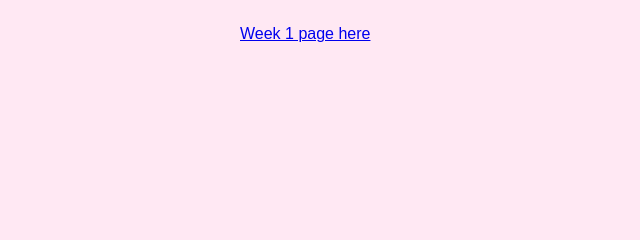
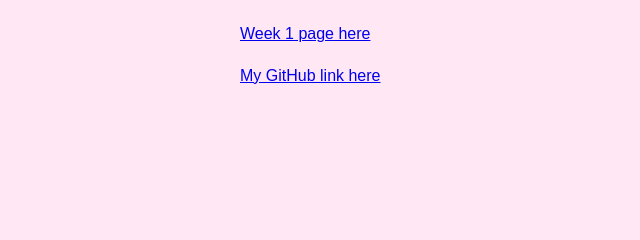
Before and after one commit to Leama5/LinuxCourse, a Flask app: template templates/index.html in a window 1280 px wide. Shown: the part 237-477 px from the top of the page, without its empty margins (0-640 px from the left). Run offline with Flask 3, Linux system fonts and the light colour scheme; the template is opened without the code that fills it, so the values that code supplies are empty.

Commit message:
added github link

```diff
--- a/templates/index.html
+++ b/templates/index.html
@@ -25,6 +25,7 @@
   <h2> Visitors on this page</h2>
 <p> Webpage loaded: {{ kaynnit }}</p>
 <p><a href="/"> Week 1 page here</a></p>
+<p><a href="https://github.com/Leama5/LinuxCourse.git"> My GitHub link here</a></p>
 
 </body>
 </html>
```
